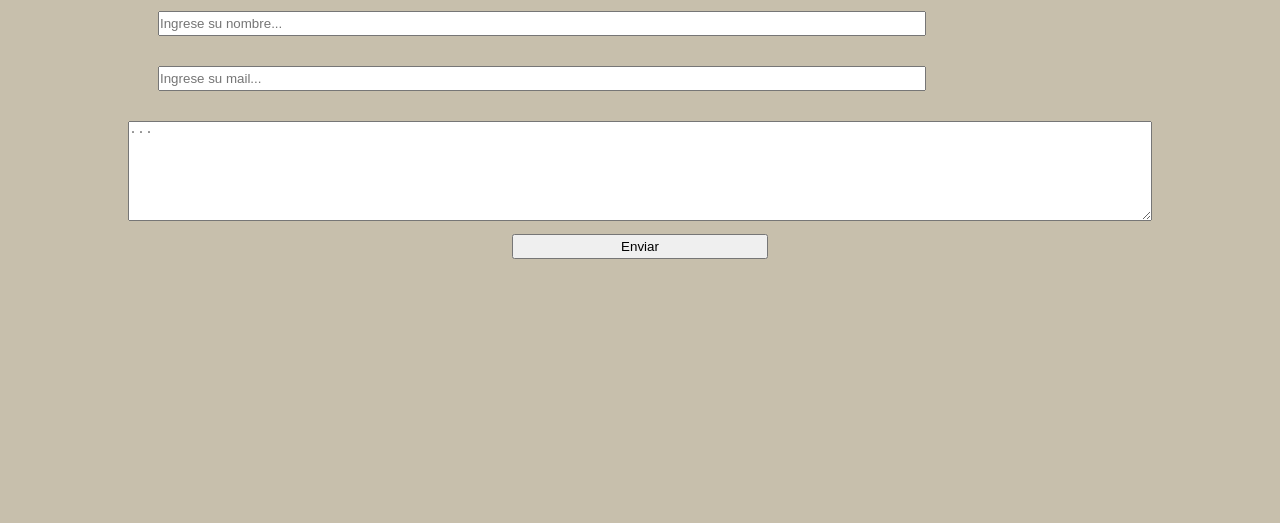
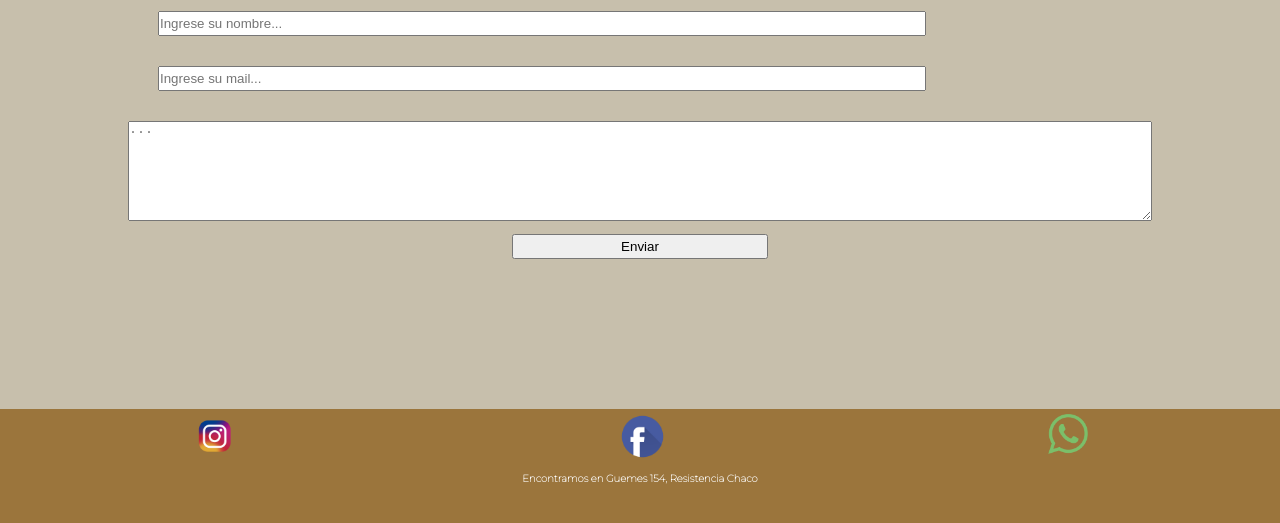
Before and after one commit to tomasnazer/MooDCaf-, a plain HTML site: page Prueba1/contact/index.html in a window 1280 px wide. Shown: the part 337-860 px from the top of the page. Before the commit the page ends 800 px from the top, so only its background shows below. Drawn offline with nearby package versions, Linux system fonts and the light colour scheme.

Commit message:
added footer
added footer to contact page

```diff
--- a/Prueba1/coffemenupage/style.css
+++ b/Prueba1/coffemenupage/style.css
@@ -13,10 +13,6 @@ body{
     overflow-x: hidden;
 }
 
-/* .navcontainer {
-    display: flex;
-    justify-content: space-between;
-} */
 .nav {
     background-color: rgb(155, 117, 60);
     width: 100%;
--- a/Prueba1/contact/index.html
+++ b/Prueba1/contact/index.html
@@ -37,8 +37,23 @@
             </form>
         </div>
     </section>
-
-
+    <footer class="footer-page">
+        <div class="icon-container">
+            <div class="ig">
+                <picture><img src="../images/igicon.png" alt="ig-icon"></picture>
+            </div>
+            <div class="fb">
+                <picture><img src="../images/fbicon.png" alt="fb-icon"></picture>
+            </div>
+            <div class="wsp">
+                <picture><img src="../images/wsp.png" alt="wsp-icon"></picture>
+            </div>
+            </div>
+            <div class="direction-container">
+                <p class="direction">Encontramos en Guemes 154, Resistencia Chaco</p>
+            </div>
+        </div>
+    </footer>
     <script src="./script.js"></script>
 </body>
 </html>
--- a/Prueba1/contact/style.css
+++ b/Prueba1/contact/style.css
@@ -2,11 +2,14 @@
     box-sizing: border-box;
     padding: 0;
     margin: 0;
+
 }
 html{
     font-size: 62.5%;
     background-color: rgb(199, 191, 172);
     font-family: 'Montserrat', sans-serif;
+    overflow: hidden;
+    height: 100%;
 }
 
 body{
@@ -79,6 +82,7 @@ section{
     display: flex;
     flex-direction: column;
     align-items: center;
+    margin-bottom: 100px;
 }
 
 img{
@@ -113,3 +117,42 @@ textarea{
     text-align: center;
     align-items: center;
 }
+
+.footer-page {
+    display: inline-block;
+    margin-top: 10px;
+    background-color: rgb(155, 117, 60);
+    height: 100px;
+    width: 100vw;
+    margin-top: 50px;
+    min-height: calc(100vh - 220px);
+}
+
+.icon-container {
+    display: flex;
+    justify-content: space-around;
+    margin-top: 5px;
+}
+
+.ig img{
+    width: 45px;
+    height: 45px;
+}
+
+.fb img {
+    width: 45px;
+    height: 45px;
+}
+
+.wsp img {
+    width: 40px;
+    height: 40px;
+}
+
+.direction-container {
+    margin-top: 10px;
+    text-align: center;
+    color: white;
+    font-weight: bold;
+    font-family: 'Montserrat', sans-serif;
+}
```
Also changed, not shown: Prueba1/coffemenupage/index.html (+1 -1 lines).
